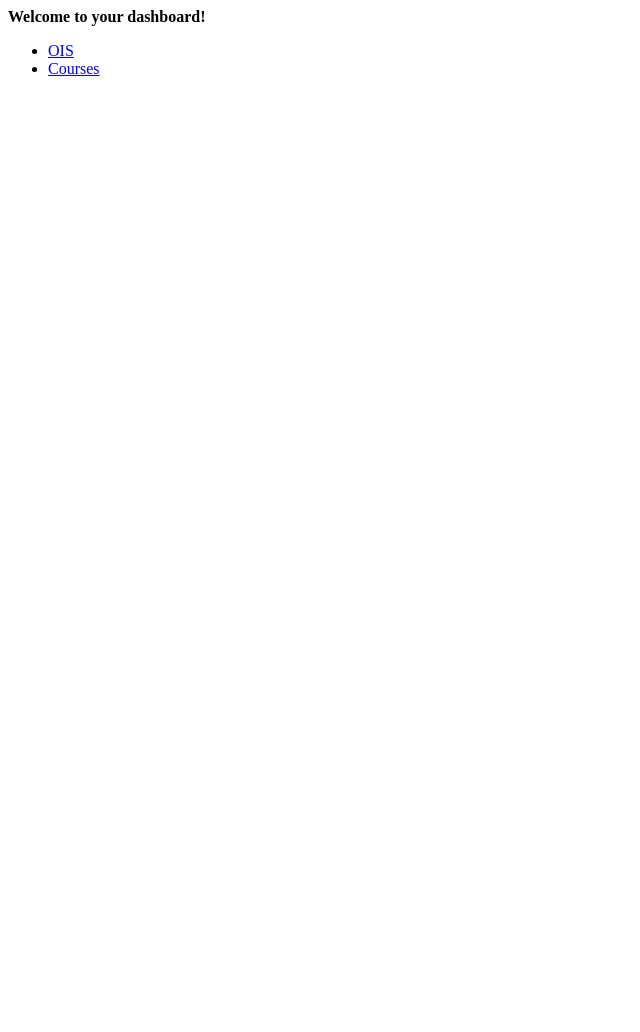
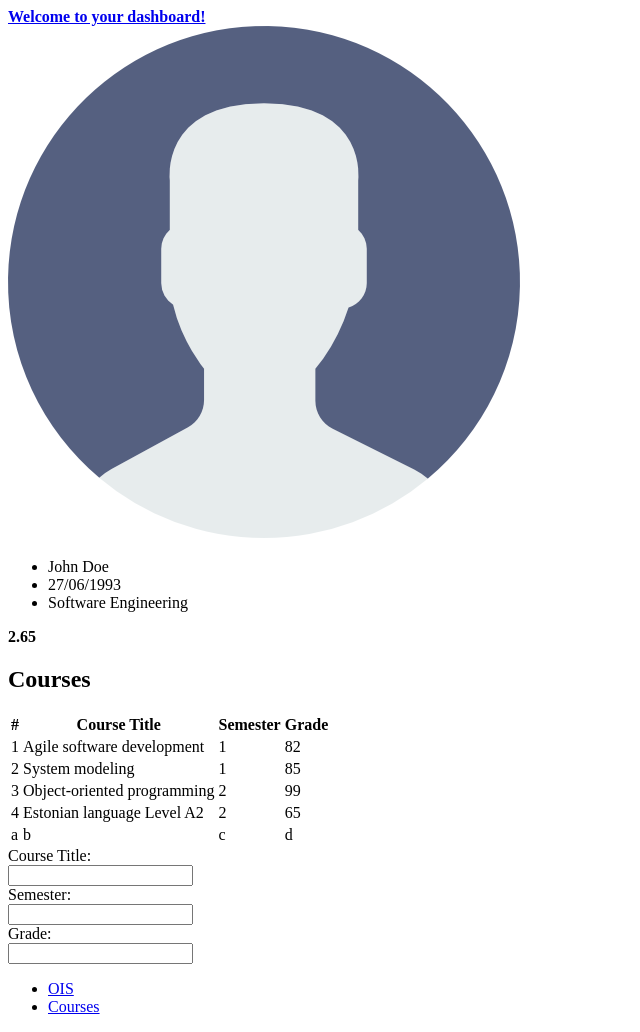
Before and after one commit to Martenku/Veebirakenduste-loomine, a plain HTML site: page index.html in a window 1280 px wide. Shown: the whole page, without its empty margins (0-640 px from the left). Before the commit the page ends 800 px from the top, so only its background shows below. Drawn offline with Linux system fonts and the light colour scheme.

Commit message:
Praks2
Kõik praksi ül valmis :
https://courses.cs.ut.ee/2019/wad/fall/Main/Practicals

```diff
--- a/index.html
+++ b/index.html
@@ -7,9 +7,82 @@
 </head>
 <body>
 <header>
-	<strong>Welcome to your dashboard!</strong>
+	<a href="https://courses.cs.ut.ee/"><strong>Welcome to your dashboard!</strong></a>
 </header>
+<section>
+	<div>
+			<img src="res/images/me.png" alt="My picture">
+	</div>
+	<div>
+		<ul>
+			<li>John Doe</li>
+			<li>27/06/1993</li>
+			<li>Software Engineering</li>
+		</ul>
+	</div>
+	<div>
+		<strong>2.65</strong>
+	</div>
+</section>
+<section>
+	<h1>Courses</h1>
+	<table>
+		<thead>
+		<tr>
+			<th>#</th>
+			<th>Course Title</th>
+			<th>Semester</th>
+			<th>Grade</th>
+		</tr>
+		</thead>
+		<tbody>
+		<tr>
+			<td>1</td>
+			<td>Agile software development</td>
+			<td>1</td>
+			<td>82</td>
+		</tr>
+		<tr>
+			<td>2</td>
+			<td>System modeling</td>
+			<td>1</td>
+			<td>85</td>
+		</tr>
+		<tr>
+			<td>3</td>
+			<td>Object-oriented programming</td>
+			<td>2</td>
+			<td>99</td>
+		</tr>
+		<tr>
+			<td>4</td>
+			<td>Estonian language Level A2</td>
+			<td>2</td>
+			<td>65</td>
+		</tr>
+		</tbody>
+		<tfoot>
+			<tr>
+				<td>a</td>
+				<td>b</td>
+				<td>c</td>
+				<td>d</td>
+			</tr>
+		</tfoot>
+	</table>
+</section>
+<form>
+Course Title:<br>
+<input type="text" name="Course Title">
+<br>
+Semester:<br>
+<input type="number" name="Semester">
+<br>
+Grade:<br>
+<input type="text" name="Grade">
+<br>
 
+</form>
 
 <footer>
 	<ul>
@@ -20,5 +93,6 @@
 		<a href="https://courses.cs.ut.ee/">Courses</a>
 	</li>
 	</ul>
+</footer>
 </body>
 </html>
```
